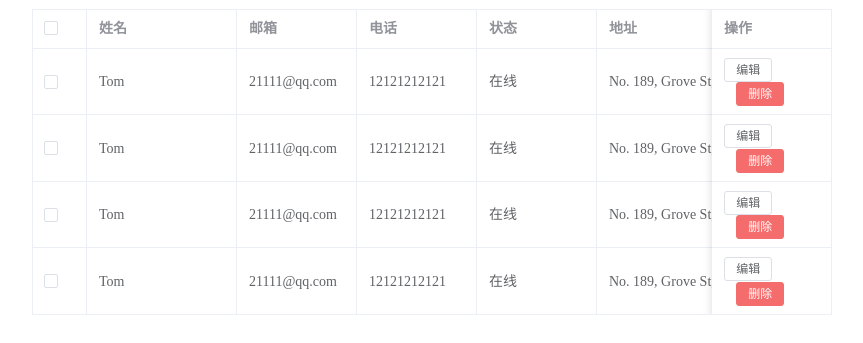
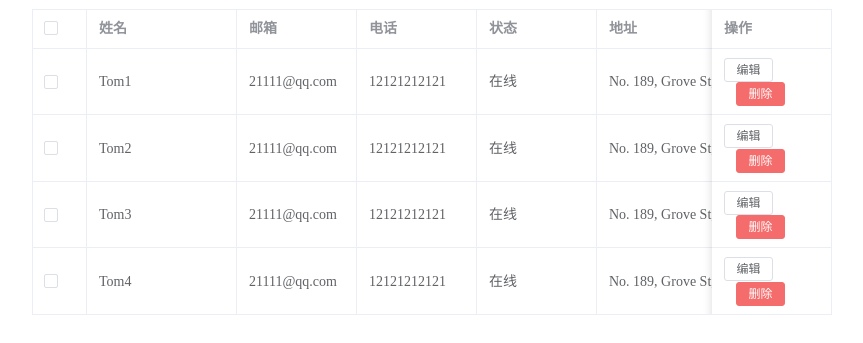
Before and after one commit to VCCICCV/Vue3.2-Vite-Element-Plus, a Vue app: page / in a window 1280 px wide. Shown: the part 289-632 px from the top of the page, without its empty margins (208-1071 px from the left). Built offline with nearby package versions, Linux system fonts and the light colour scheme.

Commit message:
完成CRUD

```diff
--- a/src/App.vue
+++ b/src/App.vue
@@ -2,11 +2,11 @@
 import { ref } from "vue"
 
 // 数据
-let input = ref("")
+let queryInput = ref("")
 const tableData = ref([
   {
     id: "1",
-    name: 'Tom',
+    name: 'Tom1',
     email: '21111@qq.com',
     phone: '12121212121',
     status: '在线',
@@ -14,7 +14,7 @@ const tableData = ref([
   },
   {
     id: "2",
-    name: 'Tom',
+    name: 'Tom2',
     email: '21111@qq.com',
     phone: '12121212121',
     status: '在线',
@@ -22,7 +22,7 @@ const tableData = ref([
   },
   {
     id: "3",
-    name: 'Tom',
+    name: 'Tom3',
     email: '21111@qq.com',
     phone: '12121212121',
     status: '在线',
@@ -30,13 +30,14 @@ const tableData = ref([
   },
   {
     id: "4",
-    name: 'Tom',
+    name: 'Tom4',
     email: '21111@qq.com',
     phone: '12121212121',
     status: '在线',
     address: 'No. 189, Grove St, Los Angeles',
   },
 ])
+let tableDataCopy = Object.assign(tableData.value)
 let multipleSelection = ref([])
 let dialogFormVisible = ref(false)
 let tableForm = ref(
@@ -91,10 +92,8 @@ const dialogConfirm = () => {
     })
   } else if(dialogType === 'edit'){
     // 获取到当前这条的索引
-    let index =tableData.value.findIndex(item => item.id ===tableForm.value.id)
-    console.log(tableData[index])
     tableData.value[index] = tableForm.value
-    console.log(index)
+    // console.log(index)
     // 替换值
   }
 
@@ -114,7 +113,21 @@ const handleEdit = (row) => {
   dialogFormVisible.value = true
   tableForm.value = {...row}
 }
-
+// 搜索
+const handfQueryName = (val) =>{
+  // console.log(queryInput.value)
+  // console.log(val)
+  if(val.length > 0){
+    // 输入框有值
+    tableData.value = tableData.value.filter(item => item.name.toLowerCase().match(val.toLowerCase()))
+    // console.log(tableData)
+  }else{
+    //输入框没有值还是原值
+    // console.log(tableDataCopy.value)
+    tableData.value = tableDataCopy
+    console.log(tableData.value)
+  }
+}
 </script>
 
 <template>
@@ -124,7 +137,7 @@ const handleEdit = (row) => {
     </div>
     <!-- query -->
     <div class="query-box">
-      <el-input class="query-input" v-model="input" placeholder="请输入姓名" />
+      <el-input class="query-input" v-model="queryInput" placeholder="请输入姓名" @input="handfQueryName"/>
       <div class="buttonlist">
         <el-button type="primary" @click="handleAdd">增加</el-button>
         <el-button type="danger" @click="handleDelList" v-if="multipleSelection.length > 0">删除多选</el-button>
```
